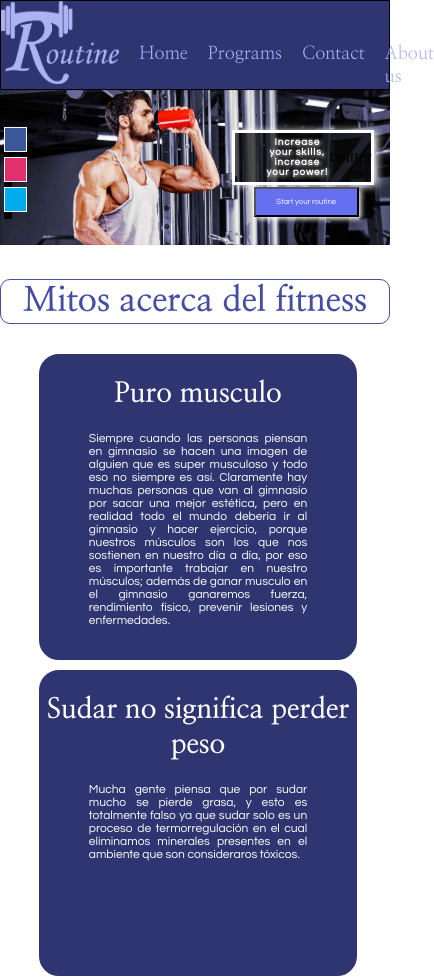
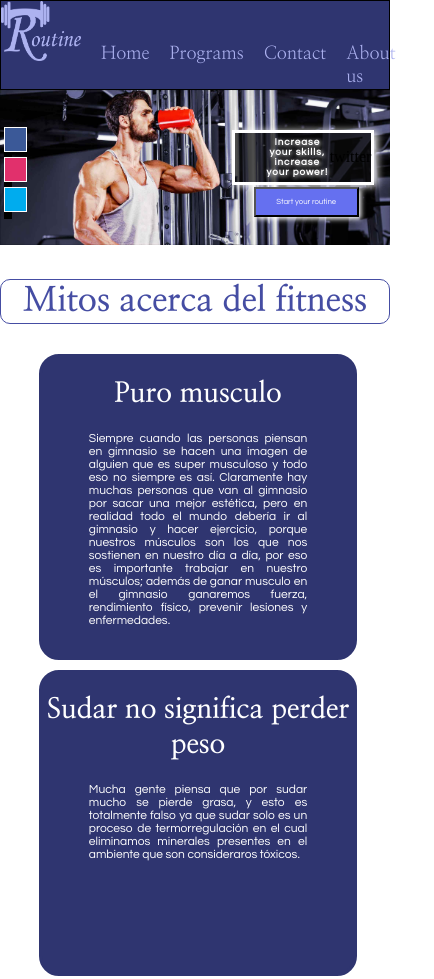
Before and after one commit to eliseoleon/FitRoutine, a plain HTML site: page index.html in a window 390 px wide. Shown: the top 979 px of the page, 434 px wide, since content can reach past the window. Drawn offline with nearby package versions, Linux system fonts and the light colour scheme.

Commit message:
Cambio en el responsive tercera parte

```diff
--- a/estilos.css
+++ b/estilos.css
@@ -413,7 +413,11 @@ footer {
 
 @media screen and (max-width: 480px) {
     header img {
-       width: 120px;
+       width: 80px;
+       height: 60px;
+    }
+    ul{
+        font-size: 7px;
     }
     li{
         margin-left: 20px;
```
